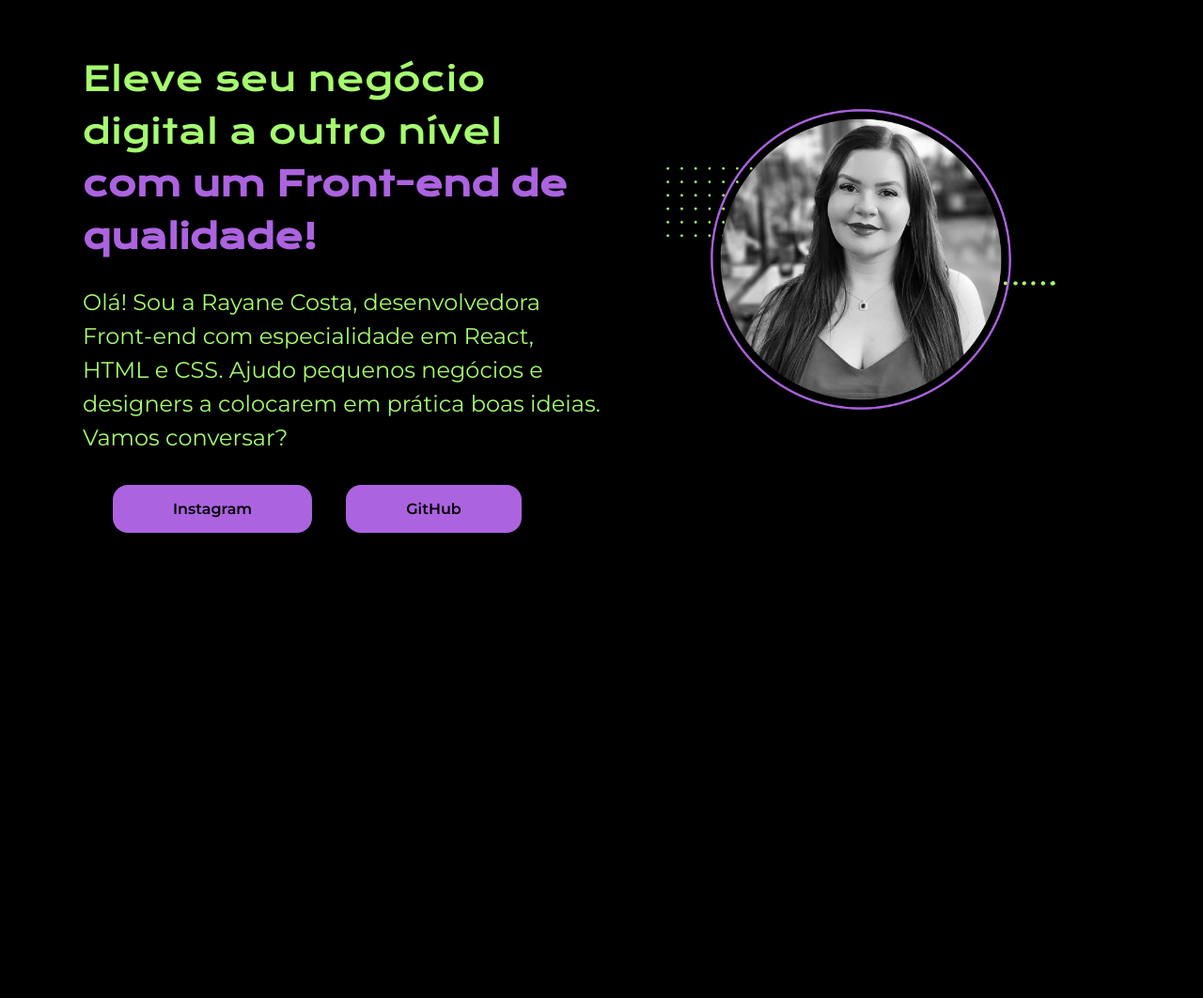
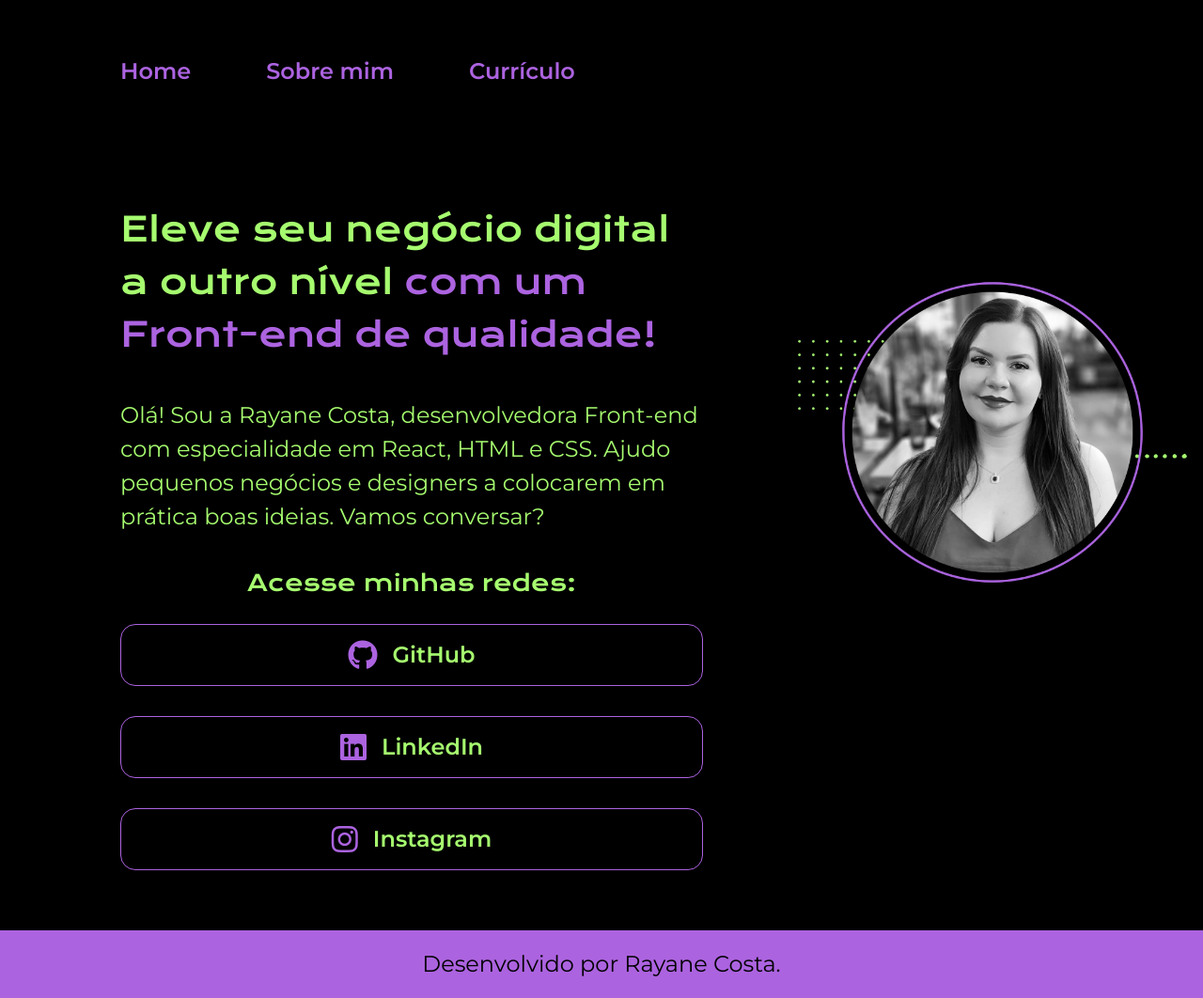
Before and after one commit to Rayanesbc/Portfolio, a plain HTML site: page index.html in a window 1280 px wide. Shown: the whole page at 94% size. Before the commit the page ends 800 px from the top, so only its background shows below. Drawn offline with nearby package versions, Linux system fonts and the light colour scheme.

Commit message:
Home concluída

```diff
--- a/index.html
+++ b/index.html
@@ -1,24 +1,67 @@
 <!DOCTYPE html>
 <html lang="pt-br">
+
 <head>
     <meta charset="UTF-8">
     <meta http-equiv="X-UA-Compatible" content="IE=edge">
     <meta name="viewport" content="width=device-width, initial-scale=1.0">
-    <link rel="stylesheet" href="styles.css">
+    <link rel="stylesheet" href="styles/reset.css">
+    <link rel="stylesheet" href="styles/styles.css">
     <link rel="preconnect" href="https://fonts.googleapis.com">
     <link rel="preconnect" href="https://fonts.gstatic.com" crossorigin>
-    <link href="https://fonts.googleapis.com/css2?family=Krona+One&family=Montserrat:wght@400;600&display=swap" rel="stylesheet">
+    <link href="https://fonts.googleapis.com/css2?family=Krona+One&family=Montserrat:wght@400;600&display=swap"
+        rel="stylesheet">
+    <link rel="stylesheet" href="https://cdnjs.cloudflare.com/ajax/libs/font-awesome/6.3.0/css/all.min.css">
     <title>Portfolio</title>
 </head>
+
 <body>
+    <header class="cabecalho">
+        <nav>
+            <ul class="cabecalho__lista">
+                <li class="cabecalho__item">
+                    <a href="index.html" class="cabecalho__link">Home</a>
+                </li>
+                <li class="cabecalho__item">
+                    <a href="about.html" class="cabecalho__link">Sobre mim</a>
+                </li>
+                <li class="cabecalho__item">
+                    <a href="resume.html" class="cabecalho__link">Currículo</a>
+                </li>
+            </ul>
+        </nav>
+    </header>
     <main class="principal">
         <div class="secundario">
-            <h1 class="titulo">Eleve seu negócio digital a outro nível <strong>com um Front-end de qualidade!</strong></h1>
-            <p class="texto">Olá! Sou a Rayane Costa, desenvolvedora Front-end com especialidade em React, HTML e CSS. Ajudo pequenos negócios e designers a colocarem em prática boas ideias. Vamos conversar?</p>
-            <a href="https://www.instagram.com/rayanesbc/" class="botao botao-link">Instagram</a>
-            <a href="https://github.com/Rayanesbc" class="botao botao-link">GitHub</a>
+            <h1 class="titulo">
+                Eleve seu negócio digital a outro nível <strong>com um Front-end de qualidade!</strong>
+            </h1>
+            <p class="texto">
+                Olá! Sou a Rayane Costa, desenvolvedora Front-end com especialidade em React, HTML e CSS.
+                Ajudo pequenos negócios e designers a colocarem em prática boas ideias. Vamos conversar?
+            </p>
+            <div class="secundario__redes">
+                <h2 class="titulo-redes">Acesse minhas redes:</h2>
+
+                <a href="https://github.com/Rayanesbc" class="botao botao-link">
+                    <i class="fa-brands fa-github"></i>
+                    GitHub
+                </a>
+                <a href="https://www.linkedin.com/in/rayanecostadev/" class="botao botao-link">
+                    <i class="fa-brands fa-linkedin"></i>
+                    LinkedIn
+                </a>
+                <a href="https://www.instagram.com/rayanesbc/" class="botao botao-link">
+                    <i class="fa-brands fa-instagram"></i>
+                    Instagram
+                </a>
+            </div>
         </div>
-        <img src="img/perfil.jpeg" alt="Foto de perfil da Rayane Costa" class="imagem">
+        <img src="assets/img/perfil.jpeg" alt="Foto de perfil da Rayane Costa" class="imagem">
     </main>
+    <footer class="rodape">
+        <p class="rodape__texto">Desenvolvido por Rayane Costa.</p>
+    </footer>
 </body>
+
 </html>
--- /dev/null
+++ b/styles/reset.css
@@ -0,0 +1,135 @@
+/* http://meyerweb.com/eric/tools/css/reset/
+   v2.0 | 20110126
+   License: none (public domain)
+*/
+
+html,
+body,
+div,
+span,
+applet,
+object,
+iframe,
+h1,
+h2,
+h3,
+h4,
+h5,
+h6,
+p,
+blockquote,
+pre,
+a,
+abbr,
+acronym,
+address,
+big,
+cite,
+code,
+del,
+dfn,
+em,
+img,
+ins,
+kbd,
+q,
+s,
+samp,
+small,
+strike,
+strong,
+sub,
+sup,
+tt,
+var,
+b,
+u,
+i,
+center,
+dl,
+dt,
+dd,
+ol,
+ul,
+li,
+fieldset,
+form,
+label,
+legend,
+table,
+caption,
+tbody,
+tfoot,
+thead,
+tr,
+th,
+td,
+article,
+aside,
+canvas,
+details,
+embed,
+figure,
+figcaption,
+footer,
+header,
+hgroup,
+menu,
+nav,
+output,
+ruby,
+section,
+summary,
+time,
+mark,
+audio,
+video {
+  margin: 0;
+  padding: 0;
+  border: 0;
+  font-size: 100%;
+  font: inherit;
+  vertical-align: baseline;
+}
+
+/* HTML5 display-role reset for older browsers */
+article,
+aside,
+details,
+figcaption,
+figure,
+footer,
+header,
+hgroup,
+menu,
+nav,
+section {
+  display: block;
+}
+
+body {
+  line-height: 1;
+}
+
+ol,
+ul {
+  list-style: none;
+}
+
+blockquote,
+q {
+  quotes: none;
+}
+
+blockquote:before,
+blockquote:after,
+q:before,
+q:after {
+  content: '';
+  content: none;
+}
+
+table {
+  border-collapse: collapse;
+  border-spacing: 0;
+}
--- /dev/null
+++ b/styles/styles.css
@@ -0,0 +1,163 @@
+:root {
+    --fundo: #000000;
+    --texto-principal: #A6FC6F;
+    --texto-secundario: #AC63E0;
+    --efeito-botao: #E5E9EC;
+    --fonte-titulo: 'Krona One';
+    --fonte-texto: 'Montserrat';
+}
+
+body {
+    background-color: var(--fundo);
+    color: var(--texto-principal);
+    font-family: var(--fonte-texto);
+    font-weight: 400;
+    font-size: 16px;
+}
+
+.cabecalho {
+    padding: 4rem 10%;
+}
+
+.cabecalho__lista {
+    display: flex;
+    gap: 5rem;
+}
+
+.cabecalho__link {
+    color: var(--texto-secundario);
+    text-decoration: none;
+    font-weight: 600;
+    font-size: 1.5rem;
+}
+
+.cabecalho__link:hover {
+    color: var(--efeito-botao);
+}
+
+.principal {
+    margin: 4rem 10%;
+    display: flex;
+    justify-items: center;
+    align-items: flex-start;
+    gap: 4rem;
+}
+
+.secundario {
+    display: flex;
+    flex-direction: column;
+    gap: 2.5rem;
+}
+
+.titulo {
+    font-family: var(--fonte-titulo);
+    font-size: 2.25rem;
+    line-height: 3.5rem;
+    color: var(--texto-principal);
+}
+
+.titulo strong {
+    color: var(--texto-secundario);
+}
+
+.texto {
+    font-size: 1.5rem;
+    line-height: 2.25rem;
+    color: var(--texto-principal);
+}
+
+.secundario__redes {
+    display: flex;
+    flex-direction: column;
+    align-items: center;
+    justify-content: center;
+    gap: 2rem;
+}
+
+.titulo-redes {
+    font-family: var(--fonte-titulo);
+    font-size: 1.5rem;
+}
+
+.botao {
+    background-color: transparent;
+    border: 1px solid var(--texto-secundario);
+    color: var(--texto-principal);
+    text-decoration: none;
+    font-weight: 600;
+    font-size: 1.5rem;
+    border-radius: 1rem;
+    display: flex;
+    gap: 1rem;
+    align-items: center;
+    justify-content: center;
+    width: 378px;
+    padding: 1rem 7.5rem;
+}
+
+.fa-brands {
+    color: var(--texto-secundario);
+    font-size: 2rem;
+}
+
+.botao-link:hover .fa-brands {
+    color: var(--fundo);
+    transition: .5s;
+}
+
+.botao-link:hover {
+    background-color: var(--efeito-botao);
+    color: var(--fundo);
+    transition: .5s;
+}
+
+.botao-link:active {
+    background-color: var(--texto-principal);
+    transition: 10ms;
+}
+
+.imagem {
+    width: 488px;
+    display: inline-block;
+}
+
+.rodape {
+    background-color: var(--texto-secundario);
+}
+
+.rodape__texto {
+    text-align: center;
+    color: var(--fundo);
+    font-size: 1.5rem;
+    padding: 1.5rem 0;
+}
+
+@media screen and (max-width: 414px) {
+    .principal {
+        margin: 20px;
+        display: flex;
+        flex-direction: column;
+        align-items: center;
+    }
+
+    .titulo {
+        font-size: 32px;
+        text-align: center;
+    }
+
+    .texto {
+        font-size: 20px;
+        text-align: center;
+    }
+
+    .botao {
+        display: block;
+        margin-bottom: 20px;
+        margin-left: 0;
+        text-align: center;
+    }
+
+    .imagem {
+        width: 388px;
+    }
+}
```
Also changed, not shown: assets/img/perfil.jpeg (added).
